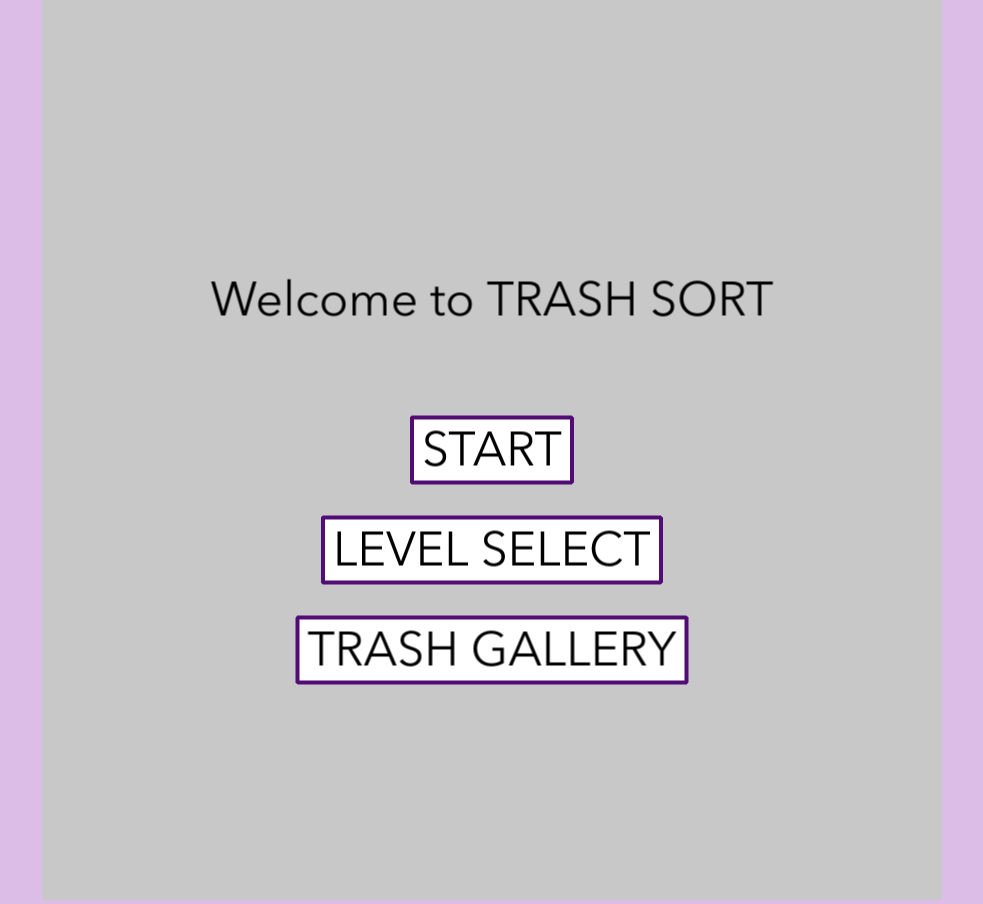
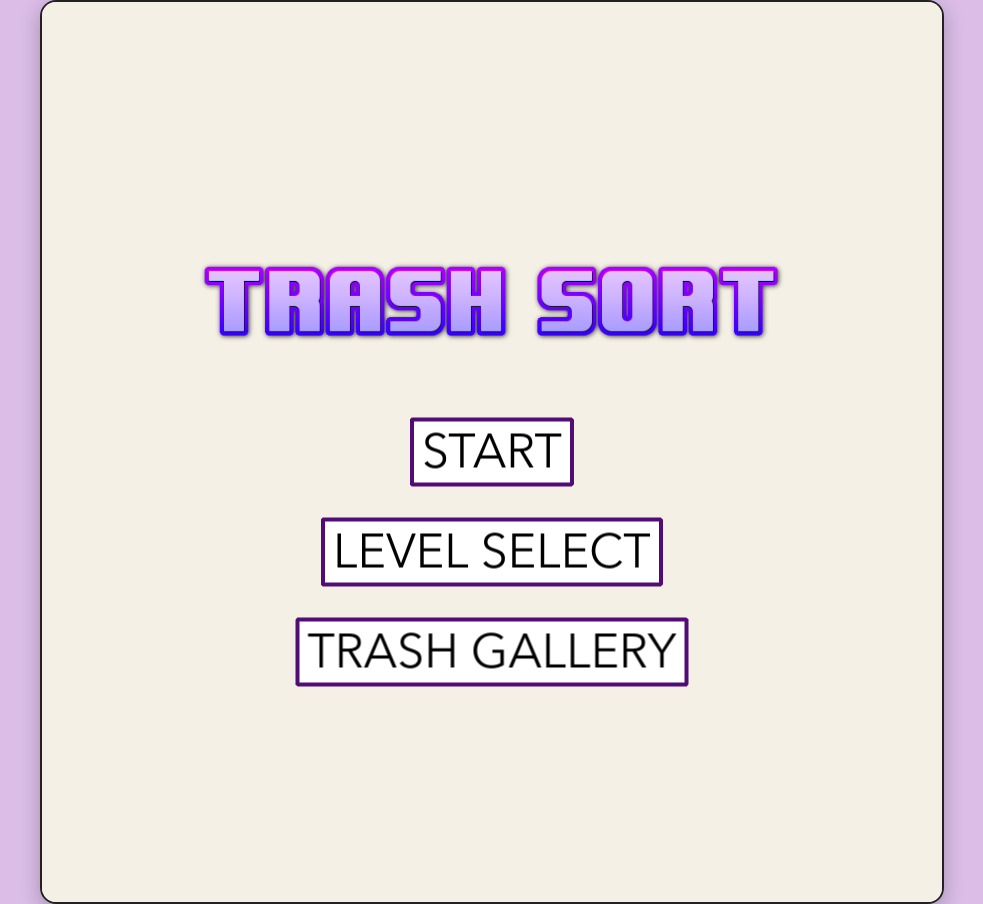
Before and after one commit to garrison-finke/trash-sort, a website built with Vite: page index.html in a window 1280 px wide. Shown: the whole page, without its empty margins (148-1131 px from the left). Built offline with nearby package versions, Linux system fonts and the light colour scheme; animation ran at ten frames a second.

Commit message:
Sprint #3
+ Fully finished adding image backgrounds to levels
+ Changed the Intro logo
+ Changed OSS to SHN building as we needed a dorm (as well as items)

```diff
--- a/index.html
+++ b/index.html
@@ -7,6 +7,7 @@
     <link rel="stylesheet" href = "/src/style.css">
 </head>
 <body>
+    <div id="game-container"></div>
     <script type = "module" src = "/src/main.js"></script>
 
     <!--
--- a/src/levels.js
+++ b/src/levels.js
@@ -1,28 +1,41 @@
 
 const levelItems = {
+    // (everything)
     regular: null,
 
-    // O'Shaughnessy Science Hall: classrooms, offices, and labs
-    oss: [
+    // Schoenecker Hall North: dorm rooms, dining, and laundry.
+    shn: [
+        // Food scraps and compostable dining items.
         'organics-apple-core',
+        'organics-cheeseburger',
+        'organics-chicken-bone',
         'organics-coffee-cup',
+        'organics-coffee-grounds',
         'organics-coffee-sleeve',
+        'organics-compost',
+        'organics-cutlery',
         'organics-napkin',
+        'organics-napkins',
+        'organics-plate',
         'organics-teabag',
 
+        // Drinks, delivery packaging, schoolwork, and laundry containers.
         'recycling-aluminum-can',
         'recycling-cardboard',
+        'recycling-carton',
         'recycling-glass-bottle',
         'recycling-paper',
         'recycling-plastic-containers',
 
+        // Items students might bring from their dorm rooms.
         'specialty-batteries',
-        'specialty-computer-part',
-        'specialty-lightbulb',
         'specialty-plastic-bag',
 
+        // Snacks, condiment packets, and disposable dining items.
         'trash-chip-bag',
         'trash-gum',
+        'trash-ketchup-packet',
+        'trash-paper',
         'trash-utensil'
     ],
 
@@ -91,25 +104,25 @@ const levelDetails = {
     regular: {
         label: 'GENERAL',
         backgroundColor: '#dbbde8',
-        image: null // ie: image: 'assets/backgrounds/asc.jpg'
+        image: 'backgrounds/arch.jpg'
     },
 
     asc: {
         label: 'ANDERSON STUDENT CENTER',
         backgroundColor: '#d8e9cf',
-        image: null
+        image: 'backgrounds/asc.jpg'
     },
 
-    oss: {
-        label: "O'SHAUGHNESSY SCIENCE HALL",
+    shn: {
+        label: "SHOENECKER HALL NORTH",
         backgroundColor: '#cddfeb',
-        image: null
+        image: 'backgrounds/shn.jpg'
     },
 
     scc: {
         label: 'SCHOENECKER CENTER',
         backgroundColor: '#f0dfc7',
-        image: null
+        image: 'backgrounds/scc.jpg'
     }
 };
 
--- a/src/main.js
+++ b/src/main.js
@@ -5,11 +5,14 @@ import {GameOverScene} from './scenes/game_over.js';
 import {LevelSelectScene} from './scenes/level_select.js';
 import {GalleryScene} from './scenes/gallery.js';
 
+
+
+
 new Phaser.Game({
     type: Phaser.AUTO,
     width: 900,
     height: 900,
-    backgroundColor: 'rgb(200, 200, 200)',
+    backgroundColor: 'rgb(245, 240, 230)',
     scene: [
         new MenuScene('menu'),
         new GameScene('game'),
--- a/src/scenes/menu.js
+++ b/src/scenes/menu.js
@@ -7,6 +7,7 @@ class MenuScene extends Phaser.Scene {
 
     preload() {
         preloadFonts(this);
+        this.load.image('logo', import.meta.env.BASE_URL + 'assets/logo.png');
     }
 
     create() {
@@ -14,12 +15,17 @@ class MenuScene extends Phaser.Scene {
         document.body.style.backgroundColor = '#dbbde8'; // not needed when we add images for the level abckgrounds, currently using colors.
         document.body.style.backgroundImage = 'none';
 
+        /*
         menu.add.text(450, 300, 'Welcome to TRASH SORT', {
             fontFamily: 'avenir_regular',
             fontSize: '48px',
             color: Phaser.Display.Color.IntegerToColor(colors.black).rgba,
             align: 'center'
         }).setOrigin(0.5);
+        */
+        const logo = menu.add.image(450, 300, 'logo');
+        const logoscale = Math.min(600 / logo.width, 220 / logo.height);
+        logo.setScale(logoscale);
 
         let startButton = new Button(menu, 450, 450, 'START');
         startButton.on('pointerdown',
--- a/src/style.css
+++ b/src/style.css
@@ -8,7 +8,15 @@ body {
     min-height: 100vh;
 
     background-color: #dbbde8;
-    background-repeat: repeat;
-    background-size: 600px auto;
+    background-repeat: no-repeat;
+    background-size: cover;
     background-position: center top;
+    background-attachment: fixed;
 }
+
+canvas {
+    border: 2px solid #222222;
+    box-shadow: 0 6px 20px rgba(0, 0, 0, 0.25);
+    display: block;
+    border-radius: 16px;
+}
```
Also changed, not shown: public/assets/logo.png (added), public/backgrounds/arch.jpg (added), public/backgrounds/asc.jpg (added), public/backgrounds/scc.jpg (added), public/backgrounds/shn.jpg (added).
